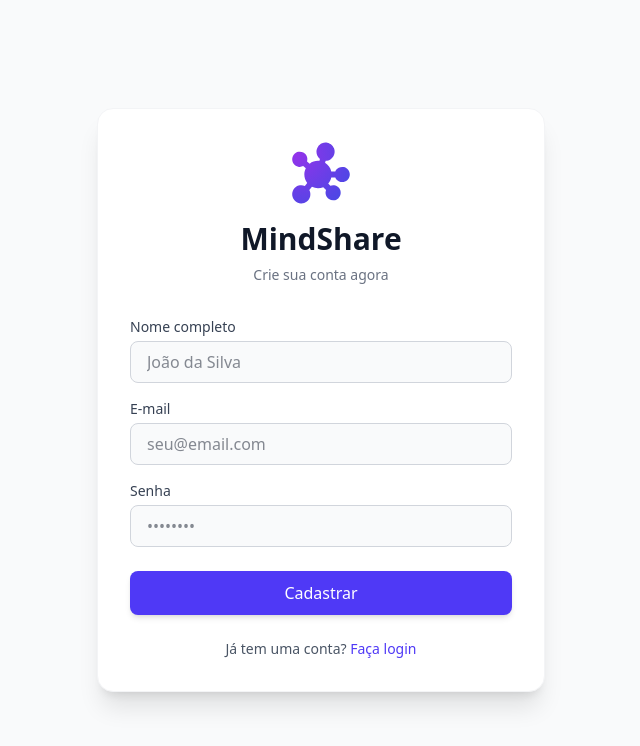
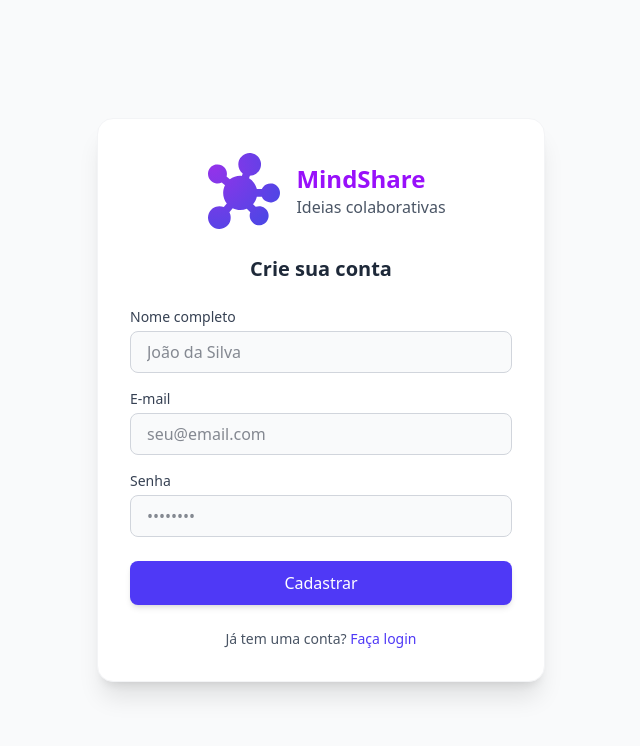
Before and after one commit to franwanderley/mindshare, a React (Vite) app: page /register in a window 1280 px wide. Shown: the top 746 px of the page, without its empty margins (319-959 px from the left). Built offline with nearby package versions, Linux system fonts and the light colour scheme.

Commit message:
style header login and register

```diff
--- a/src/components/Register.tsx
+++ b/src/components/Register.tsx
@@ -2,6 +2,7 @@ import { useState } from "react";
 import { Link, useNavigate } from "react-router-dom";
 import { MindShare } from "../assets/mindshare";
 import { AuthService } from "../utils/service";
+import { HeaderLogin } from "./HeaderLogin";
 
 export function Register() {
 	const navigate = useNavigate();
@@ -49,15 +50,11 @@ export function Register() {
 		<div className="min-h-screen flex items-center justify-center bg-gray-50 dark:bg-gray-900 p-4">
 			<div className="max-w-md w-full bg-white dark:bg-gray-800 rounded-2xl shadow-xl overflow-hidden border border-gray-100 dark:border-gray-700">
 				<div className="p-8">
-					<div className="flex flex-col items-center mb-8">
-						<MindShare className="h-16 w-16 mb-4" />
-						<h1 className="text-3xl font-bold text-gray-900 dark:text-white">
-							MindShare
-						</h1>
-						<p className="text-gray-500 dark:text-gray-400 mt-2 text-sm">
-							Crie sua conta agora
-						</p>
-					</div>
+					<HeaderLogin />
+
+					<h2 className="text-xl font-semibold text-gray-800 dark:text-gray-100 mb-6 text-center">
+						Crie sua conta
+					</h2>
 
 					<form
 						onSubmit={handleSubmit}
```
